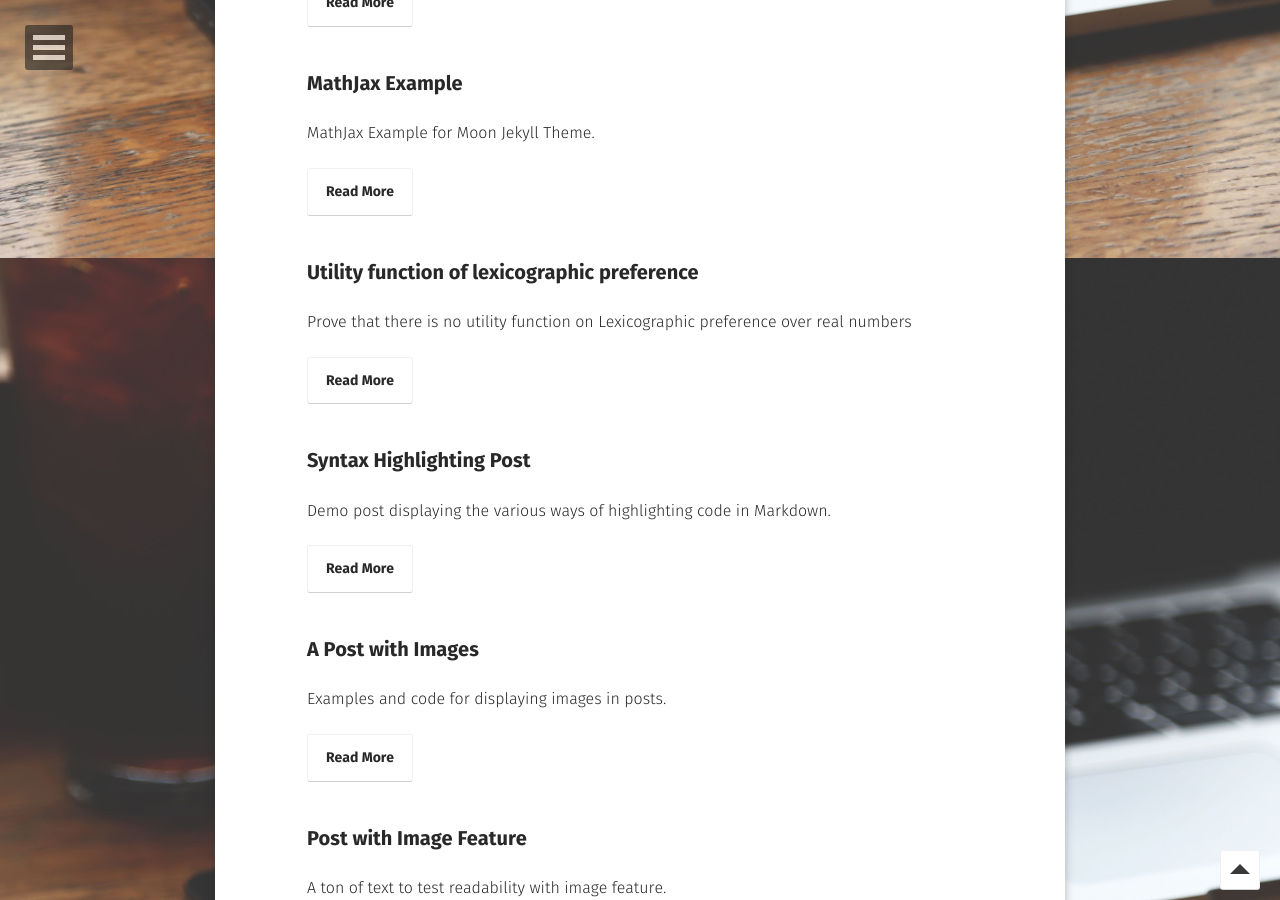
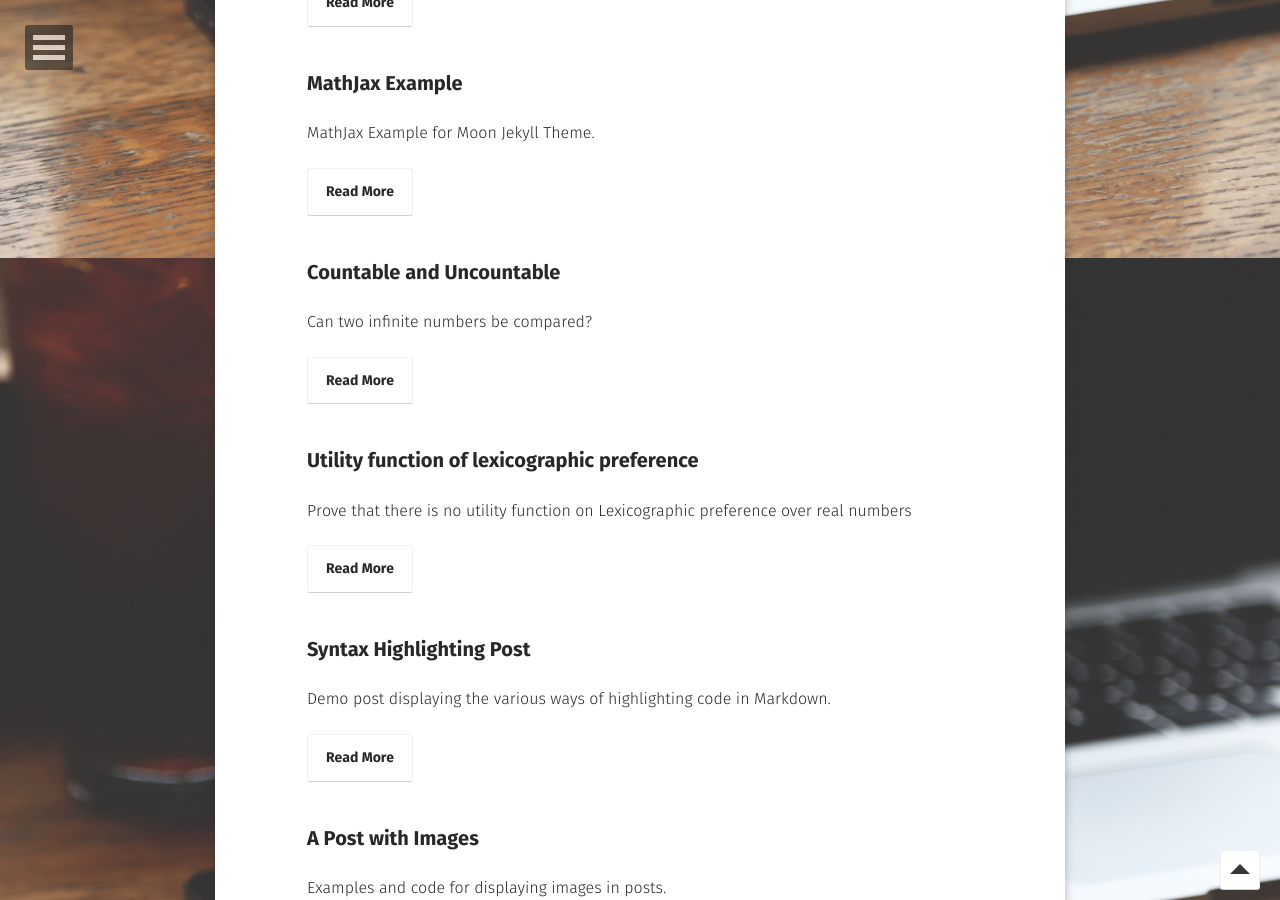
Before and after one commit to SungLinHsieh/sunglinhsieh.github.io, a Jekyll site: the page built from posts/index.md, in a window 1280 px wide and 900 px high, scrolled down 642 px. Built offline with Jekyll 4.4.1, drawn with Linux system fonts in a browser that asks for light colours; some web fonts are replaced; part of the change alters nothing that is shown.

Commit message:
add a post

```diff
--- a/_config.yml
+++ b/_config.yml
@@ -1,6 +1,6 @@
 # Site
 title:              'Try Harder'
-bio:                'Econ, Math, Games, Tech.'
+bio:                'Econ, Math, Games, Tech, Food.'
 description:        "It should be a description."
 reading_time:       true
 words_per_minute:   200
--- /dev/null
+++ b/_posts/2015-02-25-Countable-and-Uncountable.md
@@ -0,0 +1,38 @@
+---
+layout: post
+title:  "Countable and Uncountable"
+date:   2015-02-25
+excerpt: "Can two infinite numbers be compared?"
+tag:
+- math
+comments: true
+---
+Can two infinite numbers be compared?
+
+We start form finite numbers. If there are two baskets of fruits. How can we say the number of the fruits are the same. There are two of the possible methods we may use:
+
+1. Count the number and verity the difference.
+2. Take one fruit from each basket every time and check if they are empty in the same time.
+
+The first method is helpless for our count for infinite number because we do not know how to represent the number. On the other hand, the second methods does not quite fit what we want because a basket with infinite fruits will never empty. However, we modify this method. We call two infinite numbers, A and B (i.e. natural numbers, odd numbers, rational numbers, real numbers), having the same cardinal numbers if there is a function  \\(f: A \rightarrow B\\) satisfies
+
+1. one-to-one: If \\(f(a)=f(b)\\), then \\(a=b\\).
+2. onto: every element in \\(B\\), there at least one element in \\(A\\) correspond to it.
+
+By the way, a one-to-one function is called infective function; a onto function is called surjective function; a one-to-one and onto function is called bijective function.
+
+For example, the cardinal numbers of natural number and even number are the same because \\(f(x)=2x\\) links all elements in two sets.
+
+With this method, we can verity the cardinal numbers of rational number and natural number is also the same. We call all of these numbers as same as natural number countable number.
+
+However, the real number is "more" than the natural number.
+
+pf:
+
+If real number is as much as natural number, we can arrange all real numbers an index: \\(a_1,a_2,\ldots\\). We can get a list of real number. If this mapping is bijective, we can not find any real number else which is not in this list. However, we generate a new real number,
+
+Its \\(i^{th}\\) digits after decimal point is 0 if the number in same place of \\(a_i\\) is 1.
+ Its \\(i^{th}\\) digits after decimal point is 1 if the number in same place of \\(a_i\\) is 0.
+this new real number is different at least one digits after decimal point to all numbers in the \\(a_i\\) list. In other word, we can not construct such a list. It is the end of the proof.
+
+Since the real number is “more" than natural number, we give it a catagory with is different from natural number. We call it uncountable number.
```
Also changed, not shown: 6 other files.
